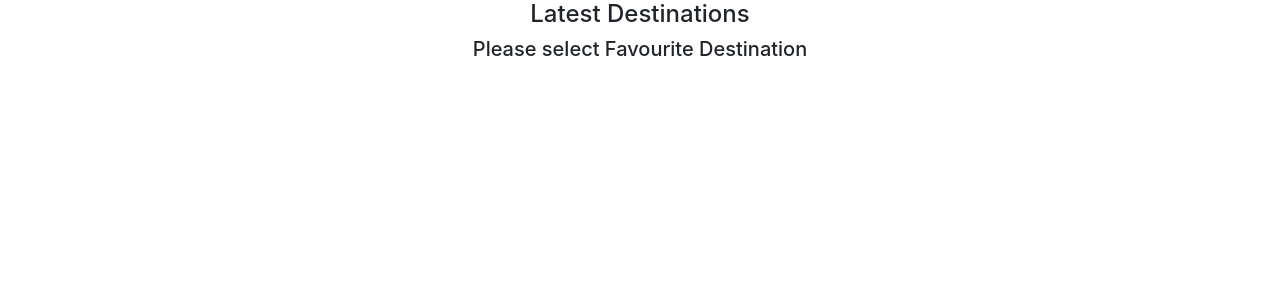
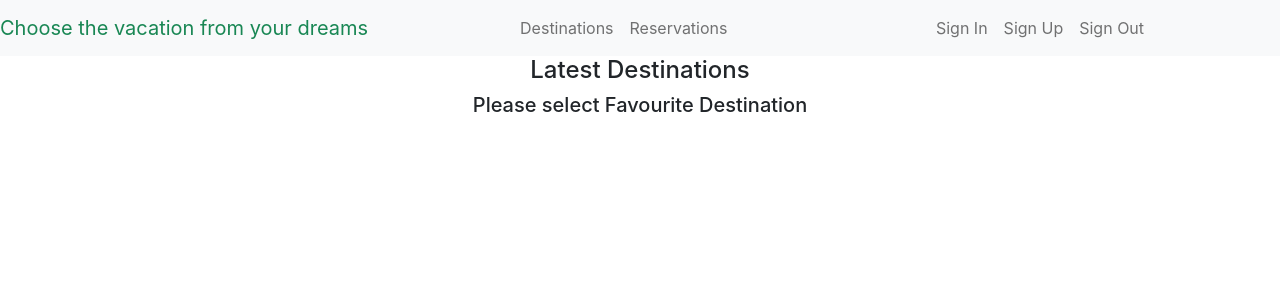
Before and after one commit to danmainah/vacations-booking-front-end, a React (Create React App) app: page / in a window 1280 px wide. Shown: the top 300 px of the page. Built offline with nearby package versions, Linux system fonts and the light colour scheme.

Commit message:
Add the nav component with empty links and basic styling

```diff
--- a/src/components/App.js
+++ b/src/components/App.js
@@ -1,9 +1,11 @@
 import '../App.css';
 import { BrowserRouter as Router } from 'react-router-dom';
 import Destinations from './Destinations';
+import Navbar from './Navbar';
 
 const App = () => (
   <Router>
+    <Navbar />
     <Destinations />
   </Router>
 );
--- /dev/null
+++ b/src/components/Navbar.js
@@ -0,0 +1,47 @@
+import React from 'react';
+
+const Navbar = () => (
+  <nav className="navbar navbar-expand-lg navbar-light bg-light">
+    <a className="navbar-brand text-success" href="/">Choose the vacation from your dreams</a>
+
+    <section className="d-flex justify-content-around w-50 mx-auto">
+
+      <div className="collapse navbar-collapse" id="navbarSupportedContent">
+        <ul className="navbar-nav mr-auto">
+          <li className="nav-item active">
+            <a className="nav-link" href="/">
+              Destinations
+            </a>
+          </li>
+          <li className="nav-item active">
+            <a className="nav-link" href="/">
+              Reservations
+            </a>
+          </li>
+        </ul>
+      </div>
+
+      <div className="" id="navbarSupportedContent">
+        <ul className="navbar-nav mr-auto">
+          <li className="nav-item active">
+            <a className="nav-link" href="/">
+              Sign In
+            </a>
+          </li>
+          <li className="nav-item active">
+            <a className="nav-link" href="/">
+              Sign Up
+            </a>
+          </li>
+          <li className="nav-item active">
+            <a className="nav-link" href="/">
+              Sign Out
+            </a>
+          </li>
+        </ul>
+      </div>
+    </section>
+  </nav>
+);
+
+export default Navbar;
```
Also changed, not shown: 1 other file (tests, documents, lock files or other folders).
